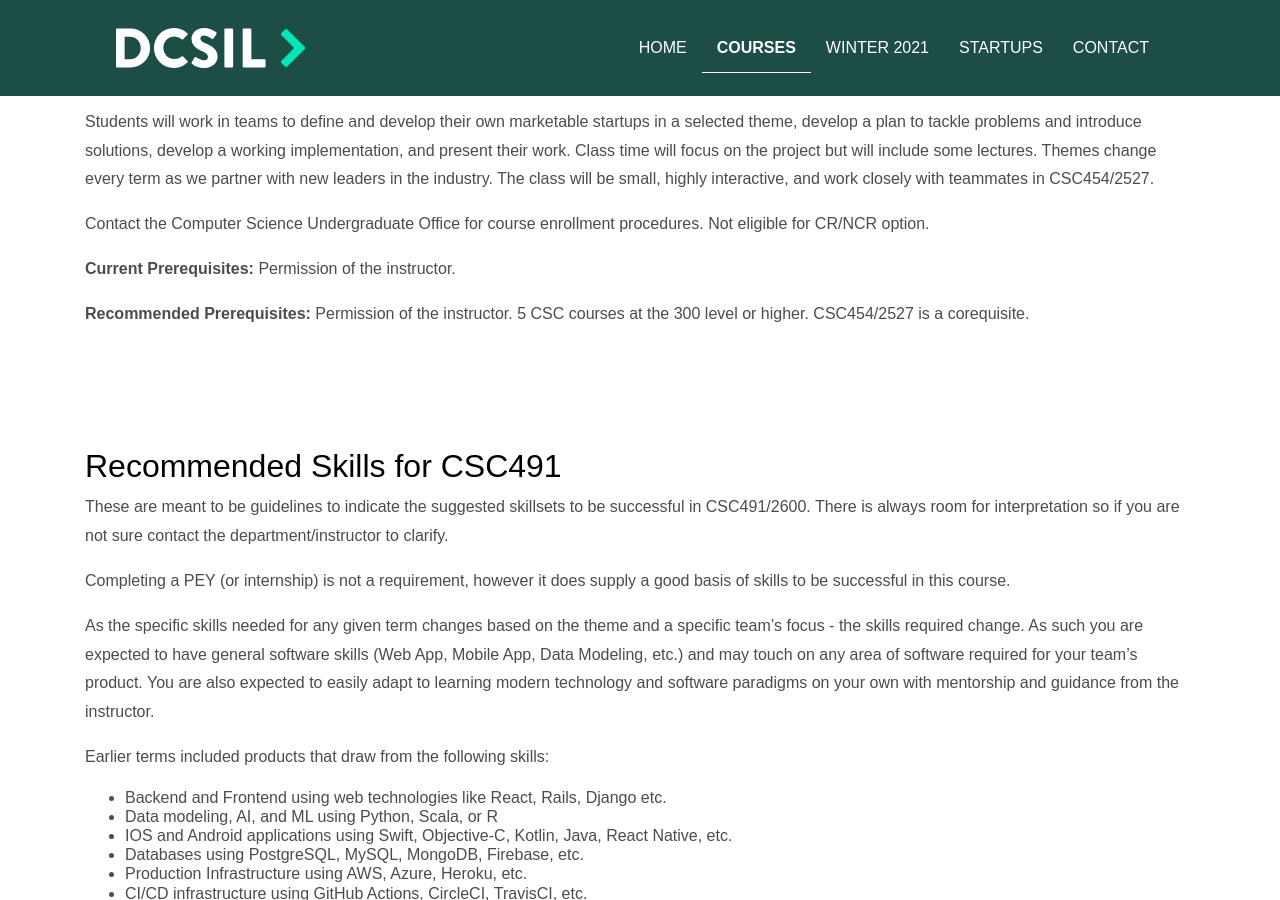
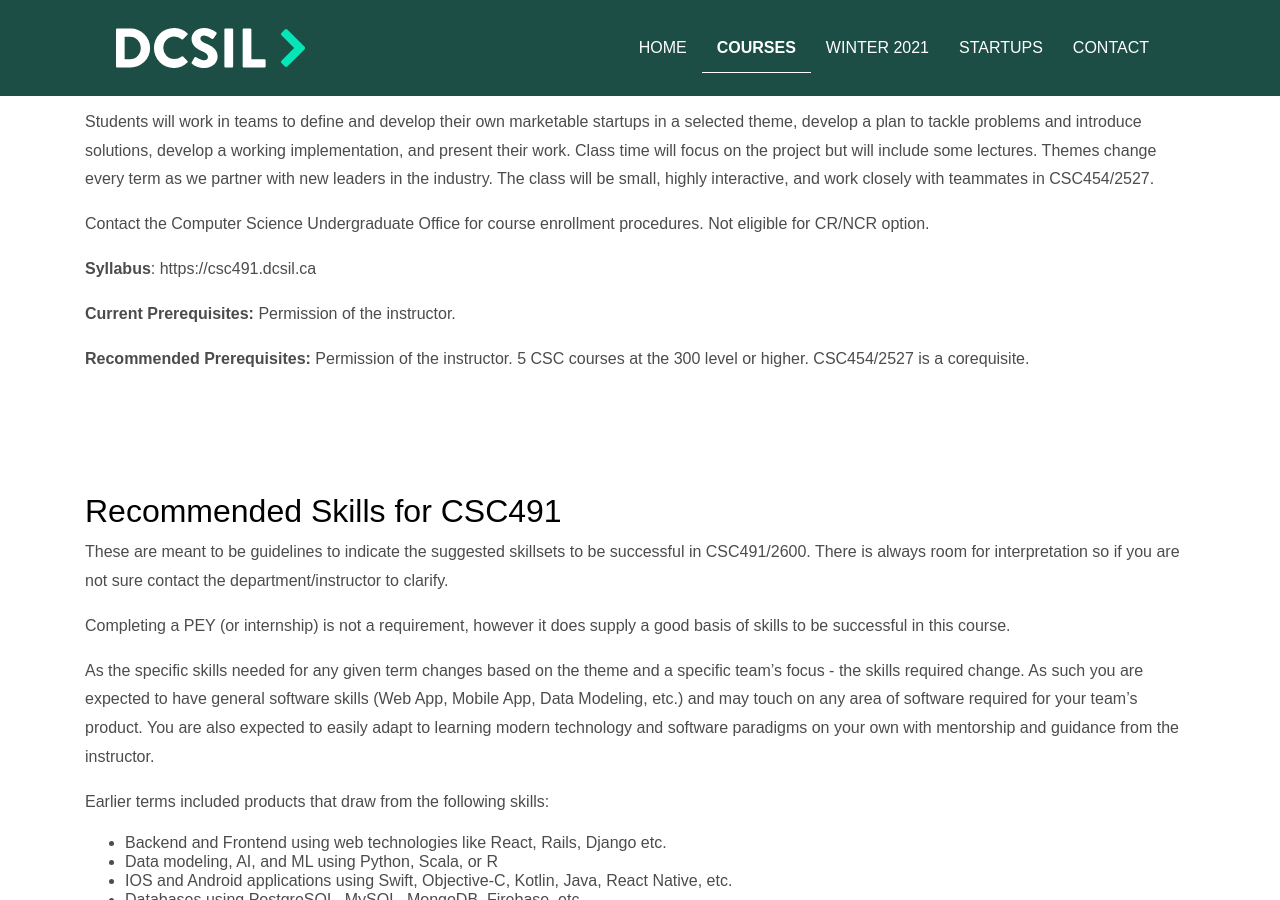
Before and after one commit to dcsil/website, a Jekyll site: the page built from _pages/courses/csc491.html, in a window 1280 px wide and 900 px high, scrolled down 841 px. Built offline with Jekyll 4.4.1, drawn with Linux system fonts in a browser that asks for light colours.

Commit message:
Add link to syllabus for 491

```diff
--- a/_includes/course/csc491.md
+++ b/_includes/course/csc491.md
@@ -6,6 +6,8 @@ While no existing knowledge of these areas is expected, you are expected to be a
 Students will work in teams to define and develop their own marketable startups in a selected theme, develop a plan to tackle problems and introduce solutions, develop a working implementation, and present their work. Class time will focus on the project but will include some lectures. Themes change every term as we partner with new leaders in the industry. The class will be small, highly interactive, and work closely with teammates in CSC454/2527.
 
 Contact the Computer Science Undergraduate Office for course enrollment procedures. Not eligible for CR/NCR option.
+
+**Syllabus**: https://csc491.dcsil.ca
 
 **Current Prerequisites:** Permission of the instructor.
 
```
